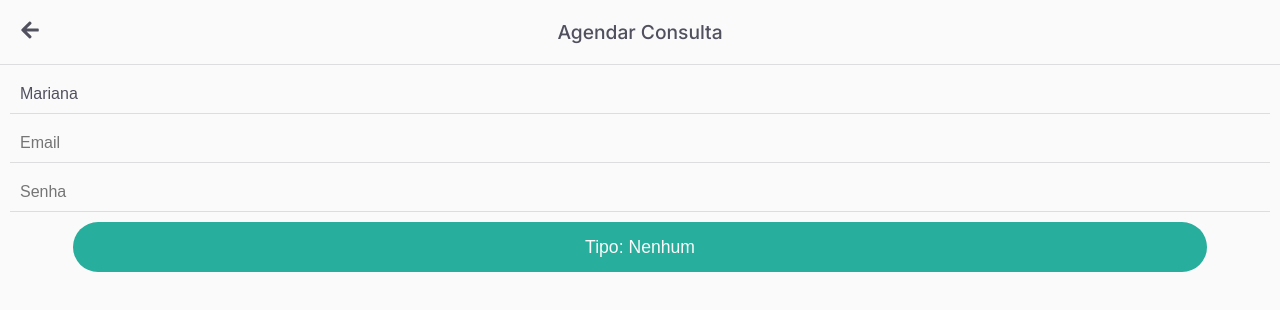
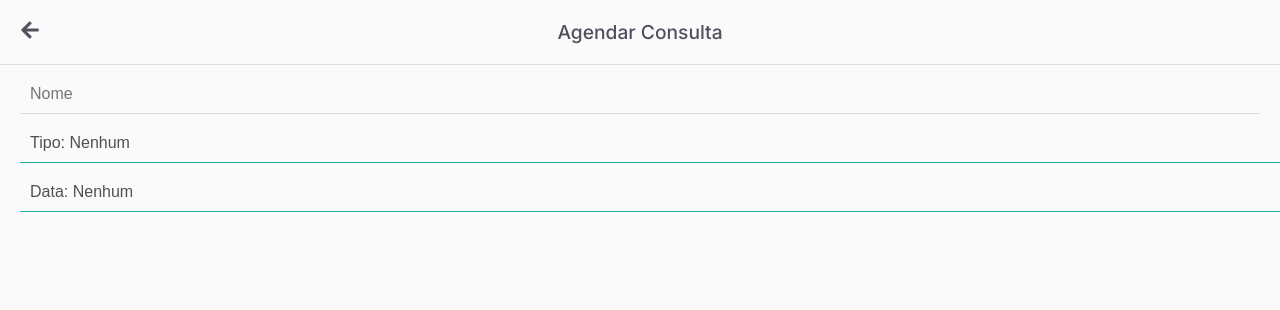
Before and after one commit to Leo6485/medi-plus, a React (Create React App) app: page /cliente/home in a window 1280 px wide. Both pictures are taken after a click on the button "Agendar nova consulta". Shown: the top 310 px of the page. Built offline with nearby package versions, Linux system fonts and the light colour scheme.

Commit message:
feat: implement AgendarConsulta component for scheduling consultations; update styles and improve input handling

```diff
--- a/src/App.css
+++ b/src/App.css
@@ -2,6 +2,7 @@
     --blue0: #264598;
     --blue1: #608dda;
     --gray-line: #dddde0;
+    --gray: #50505f;
     --bg-color: #F7F8FA;
     --teal: #27AE9C;
     --oreange: #F9A825;
--- a/src/components/client/List.module.css
+++ b/src/components/client/List.module.css
@@ -7,8 +7,9 @@
     background-color: #fafafa;
     box-shadow: rgba(149, 157, 165, 0.1) 0px 8px 10px;
     margin: 10px auto;
-    padding: 20px;
+    padding: 15px 20px;
     font-size: 0.55rem;
+    border-top: 10px solid var(--teal)
 }
 
 .title {
@@ -34,7 +35,7 @@
 
 .name {
     font-size: 1.0rem;
-    color: #404050;
+    color: #101020;
     margin-bottom: 5px;
 }
 
--- a/src/components/client/News.jsx
+++ b/src/components/client/News.jsx
@@ -5,7 +5,6 @@ import remarkGfm from "remark-gfm"
 export default function News({ markdown }) {
     return (
         <div className={styles.container}>
-            <h1 className={styles.title}>Notícias</h1>
             <div className={styles.markdownBody}>
                 <ReactMarkdown remarkPlugins={[remarkGfm]}>{markdown}</ReactMarkdown>
             </div>
--- a/src/components/client/News.module.css
+++ b/src/components/client/News.module.css
@@ -10,15 +10,8 @@
     box-shadow: #eeeef0 5px 5px 20px;
 }
 
-.title {
-    font-size: 1.2rem;
-    color: #101020;
-}
-
-/* Chat GPT */
 .markdownBody {
   width: 100%;
-  font-family: 'Inter', sans-serif;
   color: #101020;
   line-height: 1.6;
   word-wrap: break-word;
@@ -30,9 +23,9 @@
 .markdownBody h1,
 .markdownBody h2,
 .markdownBody h3 {
-  margin-top: 1.5em;
+  color: #101020;
   margin-bottom: 0.5em;
-  font-weight: 600;
+  font-weight: 700;
   font-size: 1.2rem;
 }
 
@@ -46,14 +39,6 @@
   margin: 0.5em 0;
 }
 
-.markdownBody code {
-  background-color: #f4f4f4;
-  padding: 2px 6px;
-  border-radius: 4px;
-  font-family: 'Courier New', monospace;
-  font-size: 0.9em;
-}
-
 .markdownBody pre {
   background-color: #f4f4f4;
   padding: 10px;
@@ -63,7 +48,6 @@
 
 .markdownBody a {
   color: #1e88e5;
-  text-decoration: underline;
 }
 
 .markdownBody strong {
--- a/src/components/common/Dock.module.css
+++ b/src/components/common/Dock.module.css
@@ -22,7 +22,7 @@
     flex-direction: column;
     justify-content: center;
     align-items: center;
-    color: var(--gray1);
+    color: #202040;
     text-decoration: none;
     list-style: none;
     cursor: pointer;
@@ -34,5 +34,4 @@
 }
 .active {
     color: var(--blue1);
-    font-weight: 700;
 }
--- a/src/components/common/form/DropDown.jsx
+++ b/src/components/common/form/DropDown.jsx
@@ -22,7 +22,7 @@ export default function Dropdown({ options, defaultOption, onSelect, title }) {
             <div className={styles.container} onClick={() => setOpened(false)}>
                 <div className={styles.optionsContainer}>
                     <h1>{title}</h1>
-                    {options.map((item, i) => <optionItem onClick={() => setSelection(i)} className={selection == i ? styles.optionItemSelected : styles.optionItem} key={i} selection={selection} setSelection={setSelection}>{item}</optionItem>)}
+                    {options.map((item, i) => <optionItem onClick={() => setSelection(i)} className={selection === i ? styles.optionItemSelected : styles.optionItem} key={i} selection={selection} setSelection={setSelection}>{item}</optionItem>)}
                 </div>
             </div>
         </>
--- a/src/components/common/form/DropDown.module.css
+++ b/src/components/common/form/DropDown.module.css
@@ -18,7 +18,6 @@
     align-items: center;
     padding: 20px;
     gap: 10px;
-
     background-color: #fafafa;
     border-radius: 10px;
     box-shadow: #eeeef0 5px 5px 20px;
@@ -26,14 +25,16 @@
     margin: auto;
 }
 .openButton {
-    color: #fafafa;
-    font-size: 1.1rem;
-    width: 90%;
+    color: #50504f;
+    width: 100%;
     margin: 0 auto;
-    height: 50px;
     border: none;
-    background-color: var(--teal);
-    border-radius: 25px;
+    border-bottom: 1px solid var(--teal);
+    text-align: start;
+    background-color: #fafafa;
+    padding: 10px;
+    margin: 0 10px;
+    font-size: 1rem;
 }
 
 .optionItem, .optionItemSelected {
--- a/src/components/common/form/Input.module.css
+++ b/src/components/common/form/Input.module.css
@@ -11,7 +11,12 @@
     border-bottom: 1px solid var(--gray-line);
     outline: none;
     width: 100%;
+    margin: 0 10px;
     font-size: 1rem;
+}
+
+.input:focus {
+    border-bottom: 1px solid var(--blue1)
 }
 .input:focus::placeholder {
     color: transparent;
--- /dev/null
+++ b/src/features/client/pages/AgendarConsulta.jsx
@@ -0,0 +1,19 @@
+import Dropdown from "../../../components/common/form/DropDown";
+import Input from "../../../components/common/form/Input";
+import FullPage from "../../../components/common/fullPage/FullPage";
+import { useState } from "react";
+
+export default function AgendarConsulta({ visible, setVisible }) {
+    const [inputName, setInputName] = useState()
+
+    const options = ["Cardiologista", "Nutricionista", "Ortopedista", "Otorrino"]
+    return (
+        <FullPage visible={visible} setVisible={setVisible} title="Agendar Consulta">
+        <div style={{display: "flex", flexDirection: "column", padding: "10px", gap: "10px"}}>
+        <Input value={inputName} setValue={setInputName} placeHolder={"Nome"}></Input>
+        <Dropdown options={options} title="Tipo"></Dropdown>
+        <Dropdown options={options} title="Data"></Dropdown>
+        </div>
+        </FullPage>
+    )
+}
--- a/src/features/client/pages/ClientHome.jsx
+++ b/src/features/client/pages/ClientHome.jsx
@@ -5,15 +5,14 @@ import AgendarButton from '../../../components/client/AgendarButton';
 import News from '../../../components/client/News';
 import PopUp from '../../../components/common/popUp/PopUp';
 import { useState } from 'react';
-import FullPage from '../../../components/common/fullPage/FullPage';
-import Input from '../../../components/common/form/Input';
-import Dropdown from '../../../components/common/form/DropDown';
+import AgendarConsulta from './AgendarConsulta';
+
 
 function ClientHome() {
     const [vInfo, setVInfo] = useState(false)
     const [vAgendar, setVAgendar] = useState(false)
+    const [inputName, setInputName] = useState("Mariana")
 
-    const [inputName, setInputName] = useState("Mariana")
     const consulta_lista = [
       { text: "Cardiologista", checked: true },
       { text: "Nutricionista", checked: true },
@@ -21,11 +20,11 @@ function ClientHome() {
     ];
 
 const markdown = `
+# Notícias
 - **Campanha de vacinação contra gripe:** 01/10 a 15/10. Traga seu cartão de vacinação.
 - **Suspensão temporária de consultas de ortopedia:** 29/09, devido à manutenção de equipamentos.
 `;
 
-const options = ["Cardiologista", "Nutricionista", "Ortopedista", "Otorrino"]
 
 
 
@@ -34,20 +33,13 @@ const options = ["Cardiologista", "Nutricionista", "Ortopedista", "Otorrino"]
         <NextConsulta title="Cardiologista" text="Cardiologia - 28/09, 14:30. Lembre-se do jejum de 8 horas." onClick={() => setVInfo(true)}></NextConsulta>
         <PopUp visible={vInfo} setVisible={setVInfo}></PopUp>
         <CheckList list={consulta_lista} title="Consultas no mês"></CheckList>
+
         <AgendarButton onclick={() => setVAgendar(true)}></AgendarButton>
+        <AgendarConsulta visible={vAgendar} setVisible={setVAgendar}></AgendarConsulta>
 
         <News markdown={markdown}></News>
 
 
-        {/* Página que preenche toda a tela ao setar visible para true */}
-        <FullPage visible={vAgendar} setVisible={setVAgendar} title="Agendar Consulta">
-        <div style={{display: "flex", flexDirection: "column", padding: "10px", gap: "10px"}}>
-        <Input value={inputName} setValue={setInputName} placeHolder={"Nome"}></Input>
-        <Input setValue={console.log}placeHolder={"Email"}></Input>
-        <Input setValue={console.log}placeHolder={"Senha"}></Input>
-        <Dropdown options={options} title="Tipo"></Dropdown>
-        </div>
-        </FullPage>
 
 
         </div>
```
